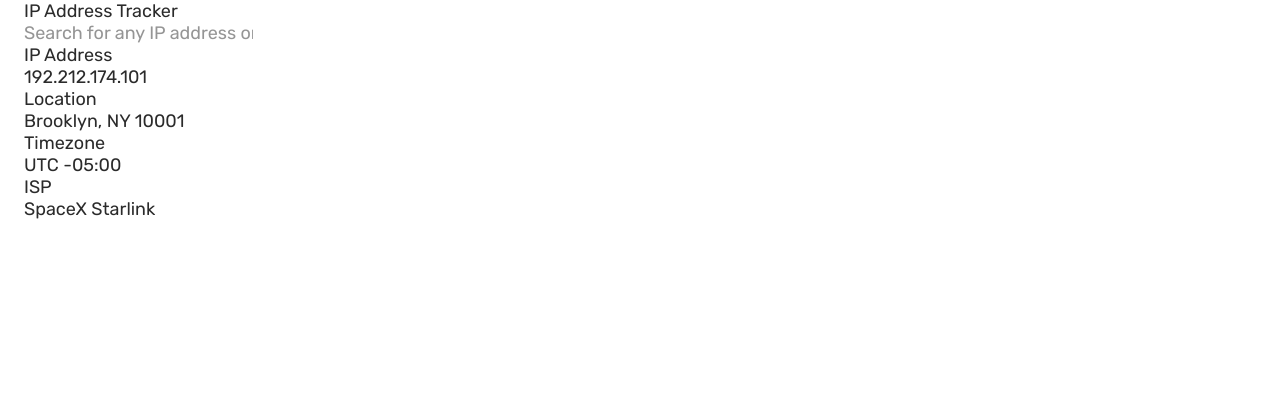
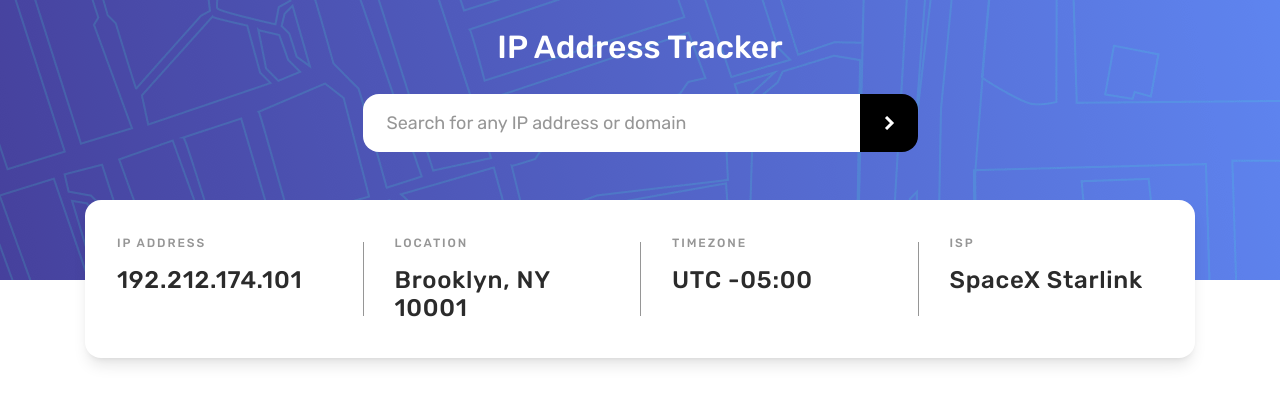
Before and after one commit to heygauravshukla/ip-address-tracker, a Next.js app: page / in a window 1280 px wide. Shown: the top 404 px of the page. Built offline with nearby package versions, Linux system fonts and the light colour scheme.

Commit message:
Style homepage

```diff
--- a/app/page.js
+++ b/app/page.js
@@ -10,20 +10,27 @@
 export default function Home() {
   return (
     <>
-      <header>
-        <Wrapper>
-          <h1>IP Address Tracker</h1>
-          <form>
+      <header className="min-h-[18.75rem] bg-[url('/images/backgrounds/pattern-bg-mobile.png')] bg-cover bg-center bg-no-repeat lg:min-h-[17.5rem] lg:bg-[url('/images/backgrounds/pattern-bg-desktop.png')]">
+        <Wrapper className="grid gap-7 pt-7">
+          <h1 className="text-center text-[1.625rem] font-medium text-white lg:text-[2rem]">
+            IP Address Tracker
+          </h1>
+          <form className="mx-auto flex w-full max-w-[34.6875rem]">
             <input
               type="search"
               placeholder="Search for any IP address or domain"
+              className="w-full cursor-pointer rounded-l-2xl bg-white px-6 placeholder:text-gray-400"
             />
-            <button type="submit">
+            <button
+              type="submit"
+              className="cursor-pointer rounded-r-2xl bg-black px-6 py-[1.375rem] transition-all hover:bg-gray-800"
+            >
               <img
                 src="/images/icons/icon-arrow.svg"
                 alt="Search"
                 width="11"
                 height="14"
+                className="min-w-fit"
               />
             </button>
           </form>
@@ -31,18 +38,25 @@
       </header>
 
       <main>
-        <section>
-          <Wrapper>
-            <dl>
+        <section className="relative">
+          <Wrapper className="absolute inset-x-0 -top-32 lg:-top-20">
+            <dl className="mx-auto grid max-w-[69.375rem] gap-6 rounded-2xl bg-white p-6 shadow-lg lg:grid-cols-4 lg:gap-0 lg:p-0">
               {ipDetails.map((detail) => (
-                <div key={detail.id}>
-                  <dt>{detail.name}</dt>
-                  <dd>{detail.value}</dd>
+                <div
+                  key={detail.id}
+                  className="grid gap-1.5 text-center lg:relative lg:content-start lg:gap-4 lg:px-8 lg:py-9 lg:text-left lg:not-first:before:absolute lg:not-first:before:inset-y-10.5 lg:not-first:before:left-0 lg:not-first:before:w-px lg:not-first:before:bg-gray-400 lg:not-first:before:content-['']"
+                >
+                  <dt className="text-[0.625rem] font-bold tracking-[0.16em] text-gray-400 uppercase lg:text-xs/[normal] lg:font-medium">
+                    {detail.name}
+                  </dt>
+                  <dd className="text-xl/[normal] font-medium lg:text-2xl/[normal] lg:tracking-[0.03em]">
+                    {detail.value}
+                  </dd>
                 </div>
               ))}
             </dl>
           </Wrapper>
-          <div id="map"></div>
+          <div id="map" className="min-h-96"></div>
         </section>
       </main>
     </>
```
